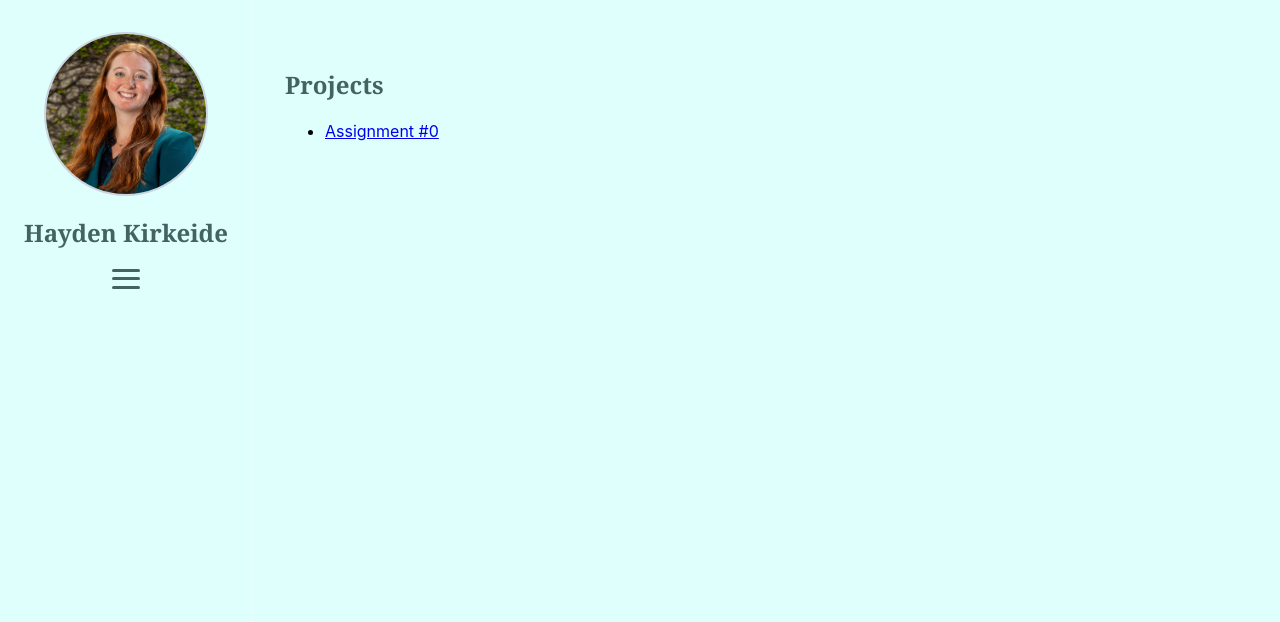
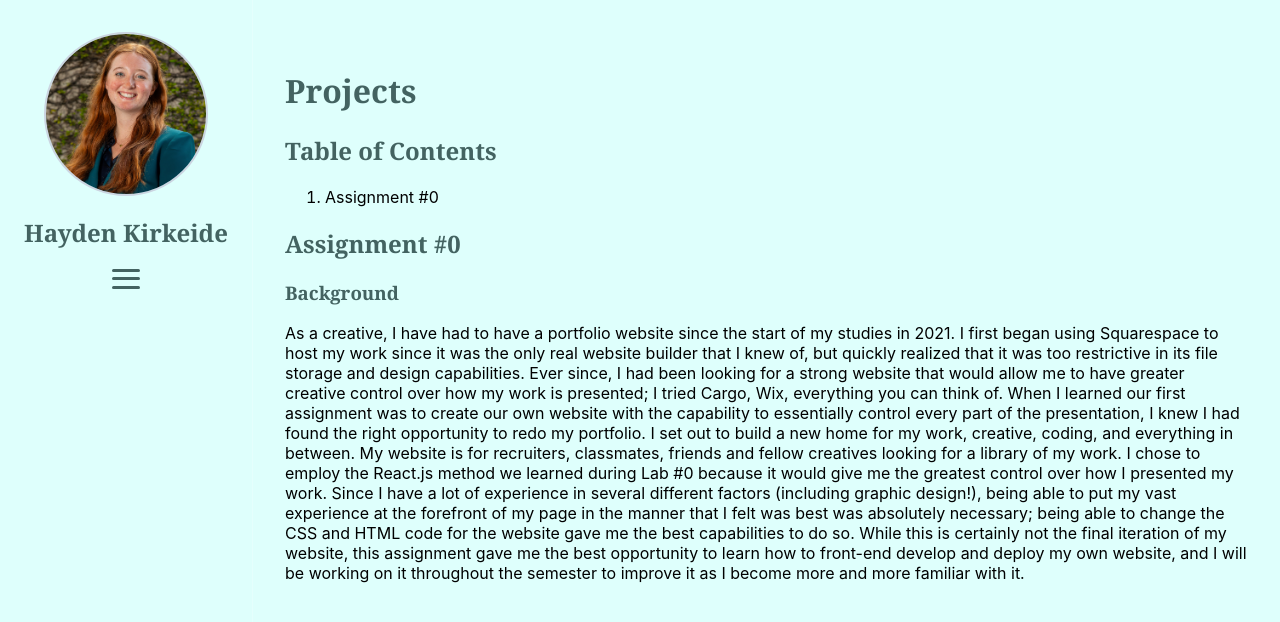
Before and after one commit to haydenkirkeide/homepage, a React (Create React App) app: page /projects in a window 1280 px wide. Shown: the top 622 px of the page. Built offline with nearby package versions, Linux system fonts and the light colour scheme.

Commit message:
remove assignment pages, fix home nav

```diff
--- a/src/App.tsx
+++ b/src/App.tsx
@@ -5,7 +5,6 @@ import headshot from "./Hayden square.jpg";
 import About from "./pages/About";
 import Projects from "./pages/Projects";
 import Experience from "./pages/Experience";
-import Assignment0 from "./pages/ProjectFiles/Assignment0";
 
 function App() {
   return (
@@ -23,7 +22,7 @@ function App() {
           </label>
 
           <ul className="menu-links">
-            <li><NavLink to="/" end className={({ isActive }) => (isActive ? "active" : "")}>Home</NavLink></li>
+            <li><NavLink to="/homepage/" end className={({ isActive }) => (isActive ? "active" : "")}>Home</NavLink></li>
             <li><NavLink to="/about" className={({ isActive }) => (isActive ? "active" : "")}>About</NavLink></li>
             <li><NavLink to="/projects" className={({ isActive }) => (isActive ? "active" : "")}>Projects</NavLink></li>
             <li><NavLink to="/experience" className={({ isActive }) => (isActive ? "active" : "")}>Experience</NavLink></li>
@@ -33,7 +32,7 @@ function App() {
         <main className="Content">
           <Routes>
             <Route
-              path="/"
+              path="/homepage/"
               element={
                 <div>
                   <h2>Homepage</h2>
@@ -43,7 +42,6 @@ function App() {
             />
             <Route path="/about" element={<About />} />
             <Route path="/projects" element={<Projects />} />
-            <Route path="/projects/assignment0" element={<Assignment0 />} />
             <Route path="/experience" element={<Experience />} />
           </Routes>
         </main>
--- a/src/pages/Experience.tsx
+++ b/src/pages/Experience.tsx
@@ -3,14 +3,14 @@ import React from "react";
 function Experience() {
   return (
     <div>
-      <h2> Education </h2>
-      <h3> Florida State University </h3>
+      <h1> Education </h1>
+      <h2> Florida State University </h2>
       <p> Tallahassee, Florida | Expected Graduation Date: December 2026 </p>
       <ul>
         <li> M.S. Data Science: Computer Science</li>
         <li> GPA: 3.9/4.0 </li>
       </ul>
-      <h3> University of California, San Diego</h3>
+      <h2> University of California, San Diego</h2>
       <p> La Jolla, California | Graduation Date: June 2025 </p>
       <ul>
         <li> B.A. Communication </li>
@@ -19,7 +19,7 @@ function Experience() {
         <li> GPA: 3.7/4.0</li>
       </ul>
 
-      <h2> Experience </h2>
+      <h1> Experience </h1>
       <h3> Guest Experience Insights Analyst Intern </h3>
       <p> Carnival Cruise Line, Miami, Florida <br /> May 2026 - August 2026 </p>
       <ul>
--- a/src/pages/ProjectFiles/Assignment0.tsx
+++ /dev/null
@@ -1,12 +0,0 @@
-import React from "react";
-
-function Assignment0() {
-  return (
-    <div>
-      <h2>Assignment0</h2>
-      <p>this is a test for assignment 0.</p>
-    </div>
-  );
-}
-
-export default Assignment0;
--- a/src/pages/Projects.tsx
+++ b/src/pages/Projects.tsx
@@ -1,20 +1,30 @@
 import React from "react";
 
 function Projects() {
-  const projects = [
-    { name: "Assignment #0", url: "/projects/assignment0" }
-  ];
-
   return (
     <div>
-      <h2>Projects</h2>
-      <ul>
-        {projects.map((p) => (
-          <li key={p.name}>
-            <a href={p.url}>{p.name}</a>
-          </li>
-        ))}
-      </ul>
+      <h1>Projects</h1>
+        <h2> Table of Contents </h2>
+        <ol> <li> Assignment #0</li></ol>
+      <h2> Assignment #0 </h2>
+      <h3>Background</h3>
+      <p>As a creative, I have had to have a portfolio website since the start of my studies in 2021.
+        I first began using Squarespace to host my work since it was the only real website builder
+        that I knew of, but quickly realized that it was too restrictive in its file storage and design
+        capabilities. Ever since, I had been looking for a strong website that would allow me to have
+        greater creative control over how my work is presented; I tried Cargo, Wix, everything you can
+        think of. When I learned our first assignment was to create our own website with the capability
+        to essentially control every part of the presentation, I knew I had found the right opportunity
+        to redo my portfolio. I set out to build a new home for my work, creative, coding, and everything
+        in between. My website is for recruiters, classmates, friends and fellow creatives looking for a
+        library of my work. I chose to employ the React.js method we learned during Lab #0 because it
+        would give me the greatest control over how I presented my work. Since I have a lot of experience
+        in several different factors (including graphic design!), being able to put my vast experience at
+        the forefront of my page in the manner that I felt was best was absolutely necessary; being able
+        to change the CSS and HTML code for the website gave me the best capabilities to do so. While this
+        is certainly not the final iteration of my website, this assignment gave me the best opportunity
+        to learn how to front-end develop and deploy my own website, and I will be working on it throughout
+        the semester to improve it as I become more and more familiar with it.</p>
     </div>
   );
 }
```
